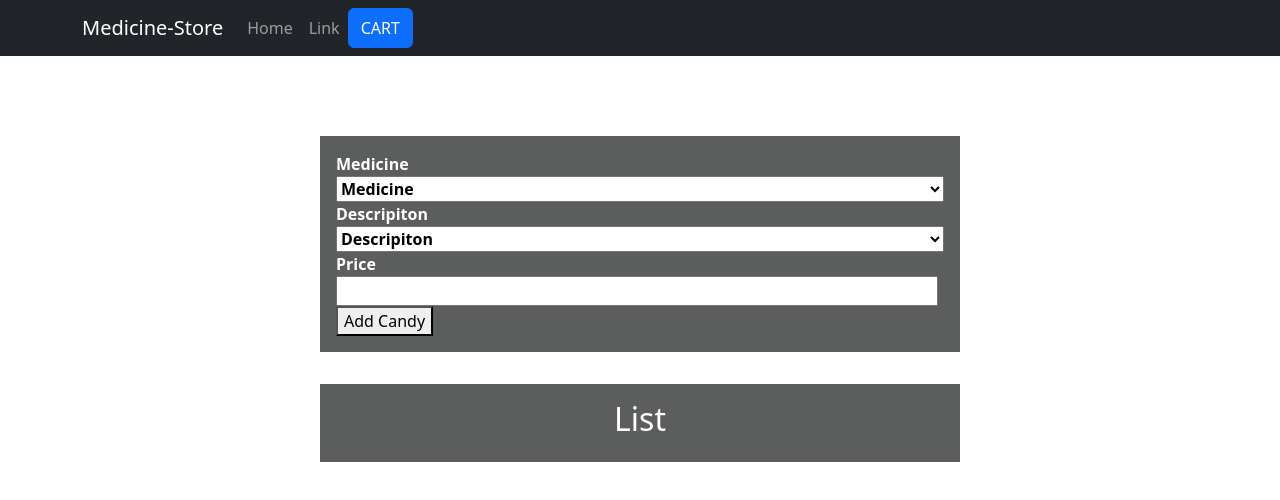
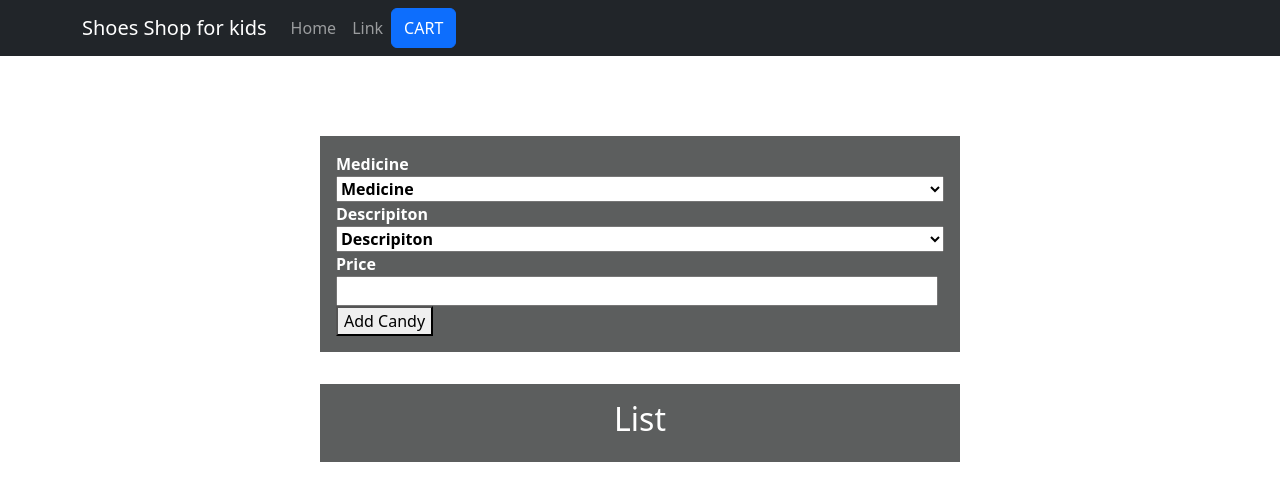
Before and after one commit to jyotisujeeth/shopping-App-, a React (Create React App) app: page / in a window 1280 px wide. Shown: the top 500 px of the page. Built offline with nearby package versions, Linux system fonts and the light colour scheme.

Commit message:
most of the work done

```diff
--- a/src/Components/Header/Header.js
+++ b/src/Components/Header/Header.js
@@ -5,9 +5,9 @@
 const header = () => {
   return (
     <div>
-      <Navbar className='' bg="dark" variant="dark" expand="lg">
+      <Navbar className="" bg="dark" variant="dark" expand="lg">
         <Container>
-          <Navbar.Brand href="#home">Medicine-Store</Navbar.Brand>
+          <Navbar.Brand href="#home">Shoes Shop for kids </Navbar.Brand>
           <Navbar.Toggle aria-controls="basic-navbar-nav" />
           <Navbar.Collapse id="basic-navbar-nav">
             <Nav className="me-auto">
```
